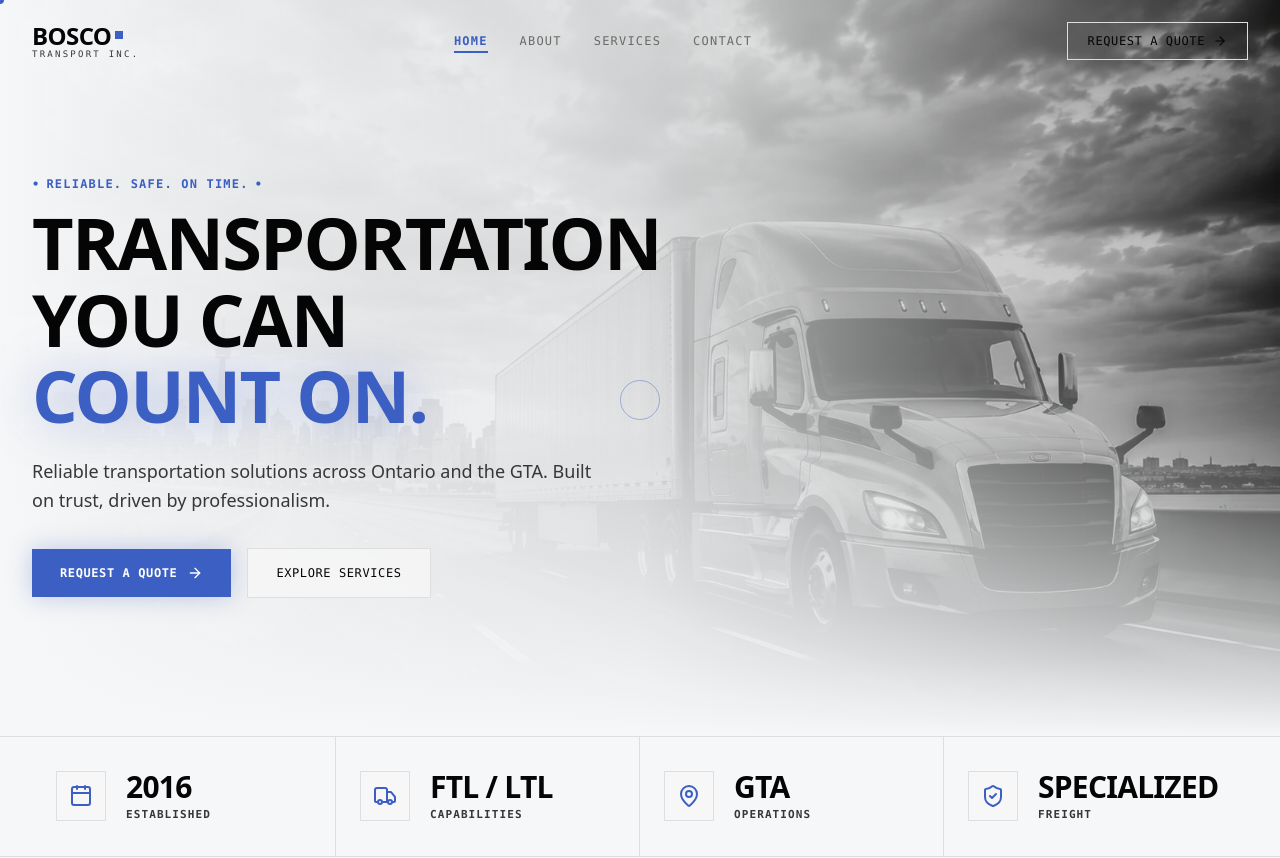
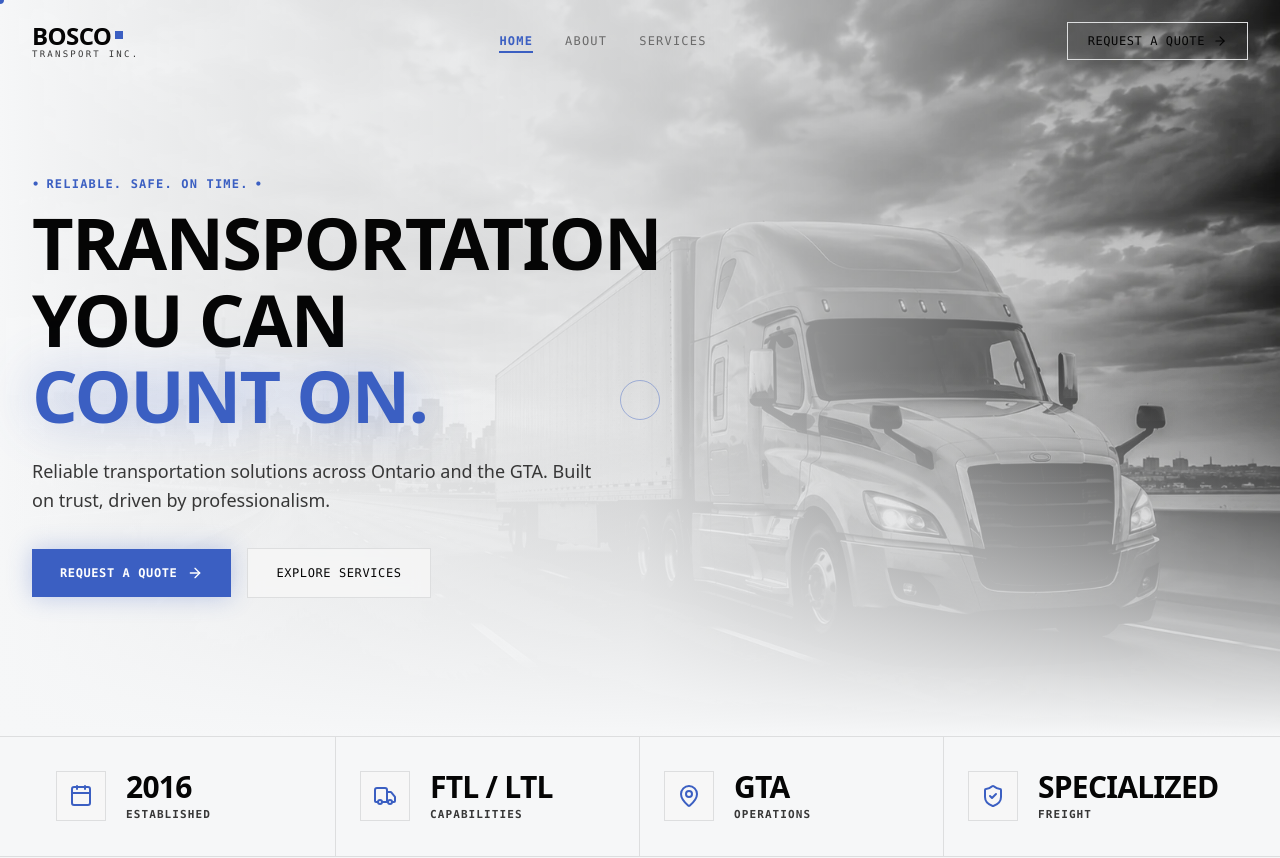
Before and after one commit to MohammedHaneenPM/Bosco_Transportation, a Next.js app: page / in a window 1280 px wide. Shown: the top 858 px of the page. Built offline with nearby package versions, Linux system fonts and the light colour scheme.

Commit message:
Removed the contact button on nav bar

```diff
--- a/src/components/layout/Header.tsx
+++ b/src/components/layout/Header.tsx
@@ -23,7 +23,6 @@ export default function Header() {
     { name: "HOME", href: "/" },
     { name: "ABOUT", href: "/about" },
     { name: "SERVICES", href: "/services" },
-    { name: "CONTACT", href: "/#quote" },
   ];
 
   return (
```
